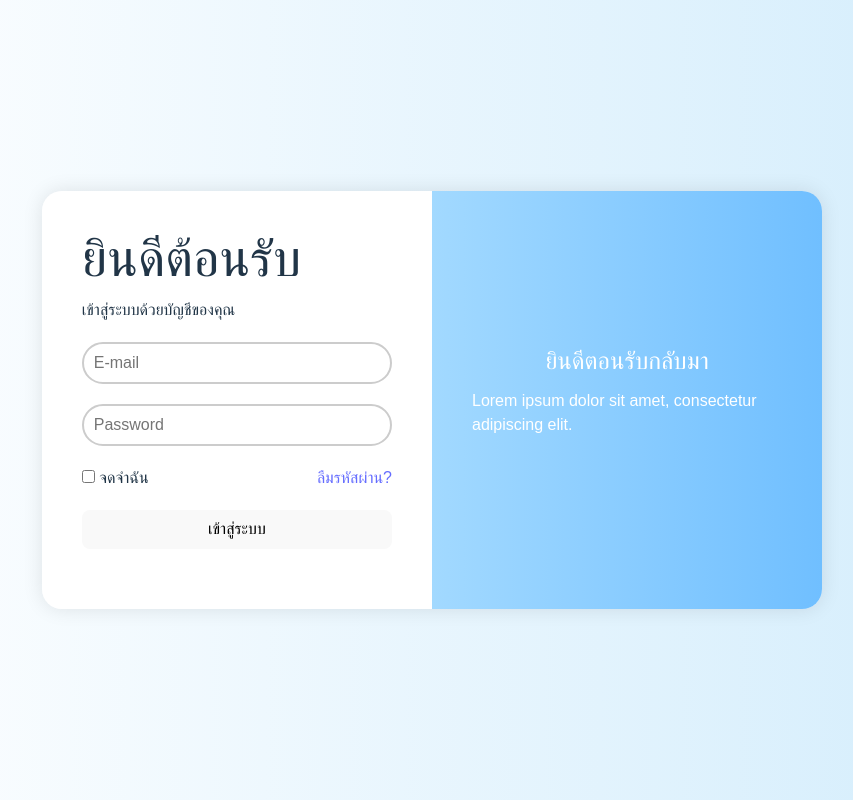
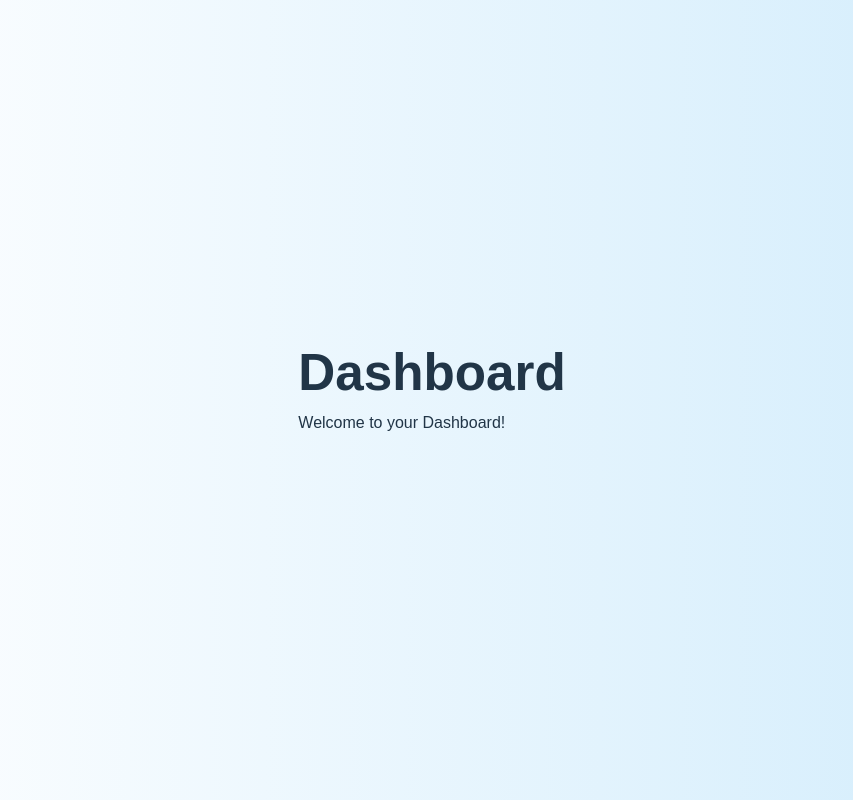
Before and after one commit to joozery/webappmo, a React (Vite) app in the folder frontend/: page /dashboard in a window 1280 px wide. Shown: the whole page, without its empty margins (208-1061 px from the left). Built offline with nearby package versions, Linux system fonts and the light colour scheme.

Commit message:
Update frontend code

```diff
--- a/frontend/src/App.jsx
+++ b/frontend/src/App.jsx
@@ -1,18 +1,18 @@
-import { useState } from 'react';
+import React, { useState } from 'react';
+import { BrowserRouter as Router, Route, Routes, Link, useNavigate } from 'react-router-dom';
 import './App.css';
 
 function App() {
   const [email, setEmail] = useState('');
   const [password, setPassword] = useState('');
   const [message, setMessage] = useState('');
+  const navigate = useNavigate(); // ใช้สำหรับการนำทางไปยังหน้าอื่น
 
   const handleLogin = async (e) => {
     e.preventDefault();
 
     try {
-      // ใช้ environment variable แทนการใช้ URL ตรงๆ
       const backendUrl = process.env.REACT_APP_BACKEND_URL || 'http://localhost:3001';
-
       const response = await fetch(`${backendUrl}/login`, {
         method: 'POST',
         headers: {
@@ -25,6 +25,7 @@
 
       if (response.ok) {
         setMessage(data.message);
+        navigate('/dashboard'); // นำทางไปยังหน้า Dashboard หลังจาก login สำเร็จ
       } else {
         setMessage(data.error);
       }
@@ -75,4 +76,22 @@
   );
 }
 
-export default App;
+function Dashboard() {
+  return (
+    <div>
+      <h1>Dashboard</h1>
+      <p>Welcome to your Dashboard!</p>
+    </div>
+  );
+}
+
+export default function Main() {
+  return (
+    <Router>
+      <Routes>
+        <Route path="/" element={<App />} />
+        <Route path="/dashboard" element={<Dashboard />} />
+      </Routes>
+    </Router>
+  );
+}
```
